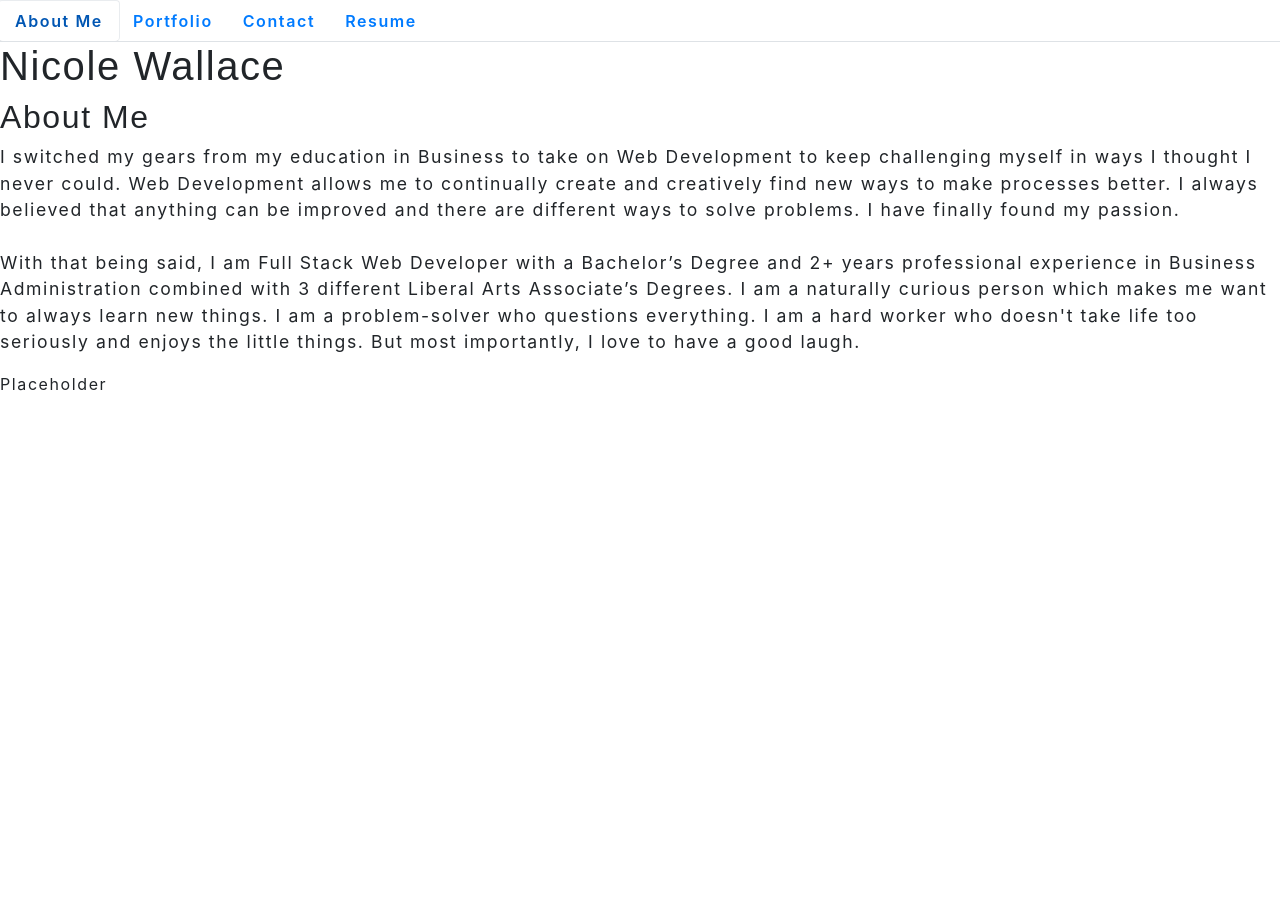
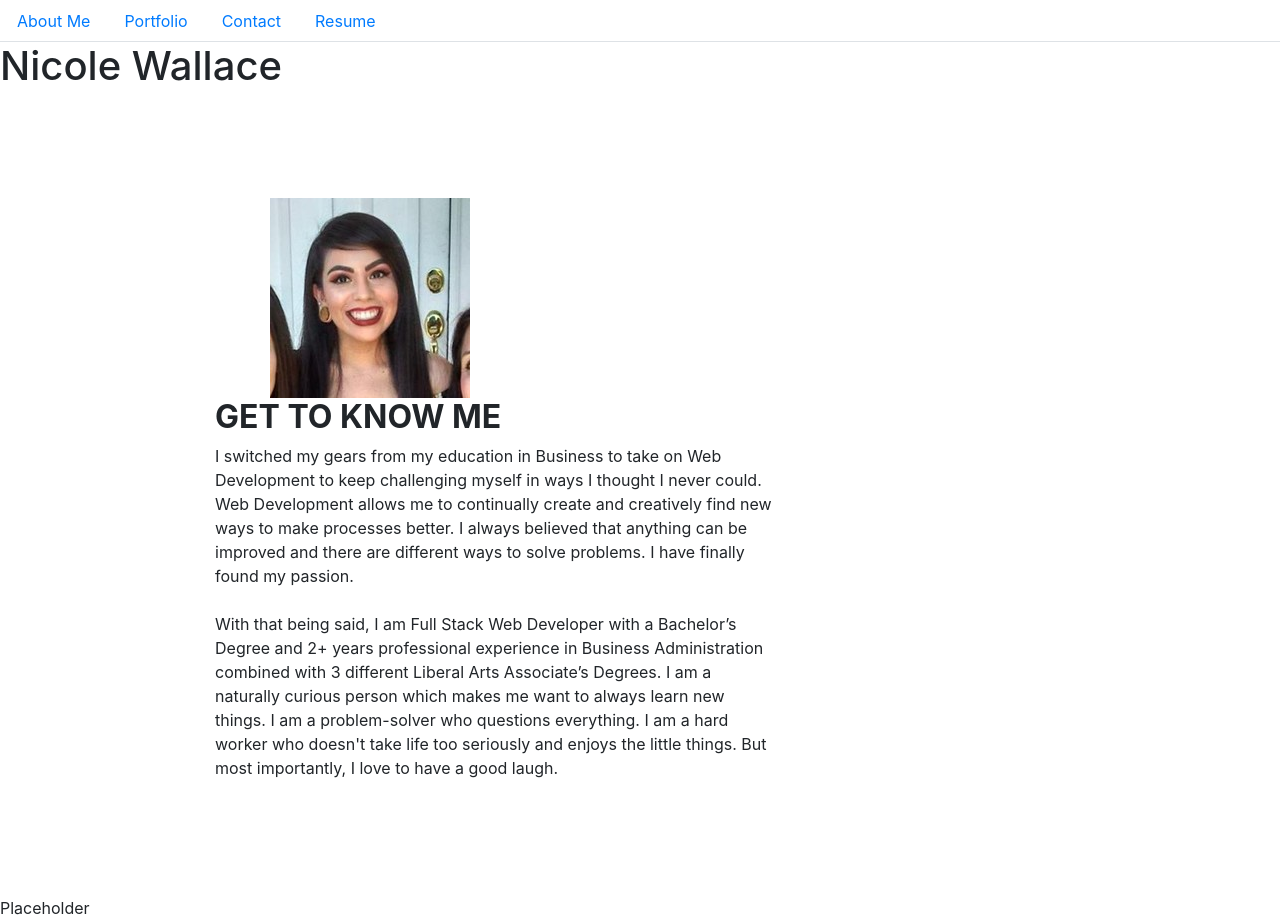
Before and after one commit to nicolewallace09/react-portfolio, a React (Create React App) app: page / in a window 1280 px wide. Before the commit the page ends 800 px from the top, so only its background shows below. Built offline with nearby package versions, Linux system fonts and the light colour scheme.

Commit message:
changes to about me

```diff
--- a/src/components/About/index.js
+++ b/src/components/About/index.js
@@ -1,13 +1,19 @@
 import React from 'react';
-// import coverImage from
+// import myImage from assets
+import myImage from '../../assets/images/myimage.jpeg'
 
 function About() {
     return(
-    <section className="about">
-      <h1 class="aboutme">Nicole Wallace</h1>
+    <section className="title">
+      <h1 class="name">Nicole Wallace</h1>
       {/* <img src={coverImage} className="banner" alt="cover" /> */}
 
-      <h2 class="welcome">About Me</h2>
+      <div className="row" id="about-container">
+      <div className="myImage" id="myImage">
+          <img src={myImage} className="my-image" alt="nicole-profile"/>
+      </div>
+      <div className="col-8">
+      <h2 class="welcome">GET TO KNOW ME</h2>
       <p>
       I switched my gears from my education in Business to take on Web Development to keep challenging myself in ways I thought I never could.
       Web Development allows me to continually create and creatively find new ways to make processes better. I always believed that anything can be improved and
@@ -18,6 +24,8 @@ function About() {
       with 3 different Liberal Arts Associate’s Degrees. I am a naturally curious person which makes me want to always learn new things. I am a problem-solver who
       questions everything. I am a hard worker who doesn't take life too seriously and enjoys the little things. But most importantly, I love to have a good laugh.
       </p>
+      </div>
+      </div>
     </section>
 )}
 
--- a/src/index.css
+++ b/src/index.css
@@ -12,297 +12,15 @@ code {
     monospace;
 }
 
-main {
-	margin: 0 auto;
-	max-width: 90%;
-  padding: 50px 30px;
-}
-:root {
-  --primary: #8c54ff;
-  --secondary: #F3A847;
-  --tertiary: #B12704;
-  --light: #fafafa;
-  --dark: #000000;
-  --darker: #111111;
-  --error: rgb(228, 46, 1);
-  --spacing-one: calc(1rem * 0.5);
-  --spacing-two: calc(1rem);
-  --spacing-five: calc(2.5rem);
-
+#myImage {
+  margin: auto 70px;
 }
 
-* {
-  box-sizing: border-box;
+#about-container {
+  padding: 100px;
+  margin: 0px 100px;
 }
 
-html,
-body {
-  min-height: 100%;
-}
-
-body {
-  margin: 0;
-  padding: 0;
-  font-weight: 600;
-  line-height: 1.5;
-  font-size: 18px;
-  letter-spacing: .1em;
-  background: var(--dark);
-  color: var(--light);
-  font-family: Arial, Helvetica, sans-serif;
-
-}
-
-h1,
-h2,
-h3,
-h4,
-h5,
-h6 {
-  font-family: Arial, Helvetica, sans-serif;
-  font-weight: 500;
-  margin: 5px 0;
-  line-height: 1.25;
-}
-
-h1 {
-  font-size: 2.25rem;
-}
-
-h2 {
-  font-size: 2rem;
-}
-
-h3 {
-  font-size: 1.75rem;
-}
-
-h4 {
-  font-size: 1.5rem;
-}
-
-h5 {
-  font-size: 1.25rem;
-}
-
-h6 {
-  font-size: 1rem;
-}
-
-p {
-  font-size: 1.1rem;
-  margin-top: 0;
-}
-
-a {
-  color: var(--tertiary);
-  text-decoration: none;
+.welcome {
   font-weight: bold;
 }
-
-a:hover {
-  text-decoration: underline;
-}
-
-header {
-  background: var(--dark);
-}
-
-header a {
-  color: var(--light);
-}
-
-button {
-  font-size: 1rem;
-  text-decoration: none;
-  padding: 0.25rem 1rem;
-  border-radius: .5rem;
-  border: none;
-  outline: none;
-  cursor: pointer;
-  margin: 0 1px;
-  background-color: var(--secondary);
-}
-
-button:hover {
-  opacity: .8;
-}
-
-button[disabled] {
-  cursor: default;
-  opacity: .8;
-}
-
-img {
-  max-width: 100%;
-}
-
-span[role="img"] {
-  cursor: default;
-}
-
-form {
-  width: 40%;
-}
-
-input {
-  font-size: 1rem;
-  padding: 0.25rem;
-  border: 1px solid var(--dark);
-  outline: none;
-  border-radius: 3px;
-  transition: box-shadow 0.2s;
-}
-
-input:focus {
-  border: 1px solid var(--secondary);
-  box-shadow: 0 0 .25rem rgba(0, 0, 0, .5);
-}
-
-li {
-  list-style: none;
-}
-
-nav a:hover {
-  text-decoration: none;
-}
-
-nav  li {
-  cursor: pointer;
-}
-
-textarea {
-	width: 600px;
-	height: 120px;
-	border: 3px solid #cccccc;
-	padding: 5px;
-}
-
-.container {
-  width: 85%;
-  max-width: 1200px;
-  margin-left: auto;
-  margin-right: auto;
-}
-
-.flex-row {
-  display: flex;
-  flex-wrap: wrap;
-}
-
-.space-between {
-  justify-content: space-between;
-}
-
-.flex-end {
-  justify-content: flex-end;
-}
-
-.mx-1 {
-  margin-right: var(--spacing-one);
-  margin-left: var(--spacing-one);
-}
-
-.mx-2 {
-  margin-right: var(--spacing-two);
-  margin-left: var(--spacing-two);
-}
-
-.my-1 {
-  margin-top: var(--spacing-one);
-  margin-bottom: var(--spacing-one);
-}
-
-.my-2 {
-  margin-top: var(--spacing-two);
-  margin-bottom: var(--spacing-two);
-}
-
-.my-5 {
-  margin-top: var(--spacing-five);
-  margin-bottom: var(--spacing-five);
-}
-
-.px-1 {
-  padding-right: var(--spacing-one);
-  padding-left: var(--spacing-one);
-}
-
-.px-2 {
-  padding-right: var(--spacing-two);
-  padding-left: var(--spacing-two);
-}
-
-.py-1 {
-  padding-top: var(--spacing-one);
-  padding-bottom: var(--spacing-one);
-}
-
-.py-2 {
-  padding-top: var(--spacing-two);
-  padding-bottom: var(--spacing-two);
-}
-
-.card {
-  width: 25%;
-  text-align: center;
-}
-
-.img-thumbnail {
-  width: auto;
-  height: 300px;
-  margin-bottom: 50px;
-  cursor: pointer;
-}
-
-.modalBackdrop {
-	background: rgba(0, 0, 0, .65);
-	bottom: 0;
-	left: 0;
-	overflow: auto;
-	position: fixed;
-	right: 0;
-	top: 0;
-	z-index: 1;
-}
-
-.modalContainer {
-	background: var(--darker);
-	border-radius: 5px;
-	max-width: 100%;
-	margin: 50px auto;
-	padding: 15px;
-	width: 960px;
-}
-
-.modalTitle {
-	font-size: 18px;
-	font-weight: 600;
-	margin-bottom: 25px;
-}
-
-button {
-	background: var(--primary);
-	border: 0;
-	border-radius: 5px;
-	color: #fff;
-	cursor: pointer;
-	font-size: 16px;
-	font-weight: 600;
-	margin-bottom: 30px;
-	padding: 10px 15px;
-}
-
-a {
-	border-radius: 5px;
-	color: var(--primary);
-	font-weight: 600;
-	padding: 2px 4px;
-	margin-left: -2px;
-	margin-right: -2px;
-
-}
-
-.navActive {
-  color: var(--secondary);
-}
```
Also changed, not shown: src/assets/images/myimage.jpeg (added).
